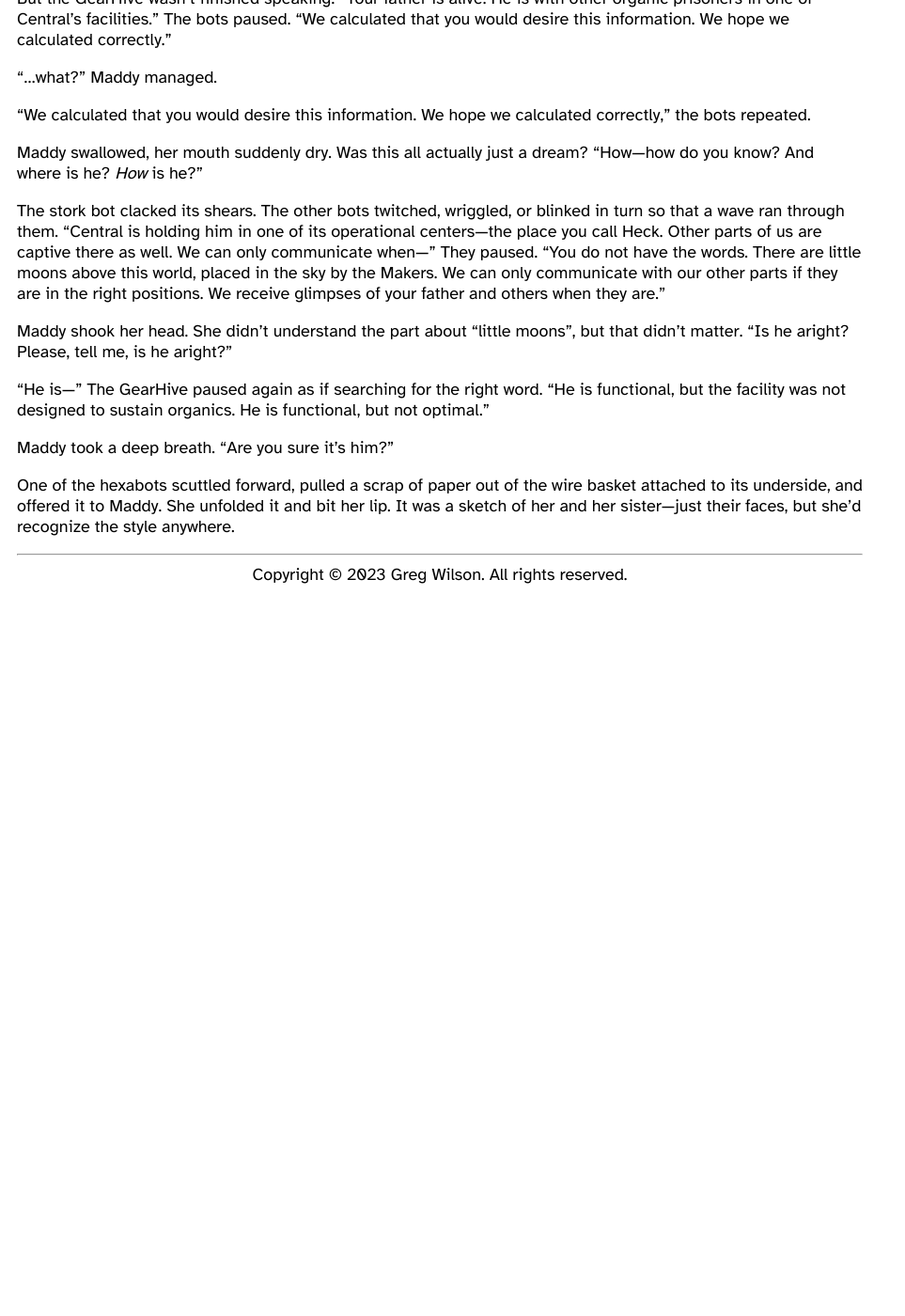
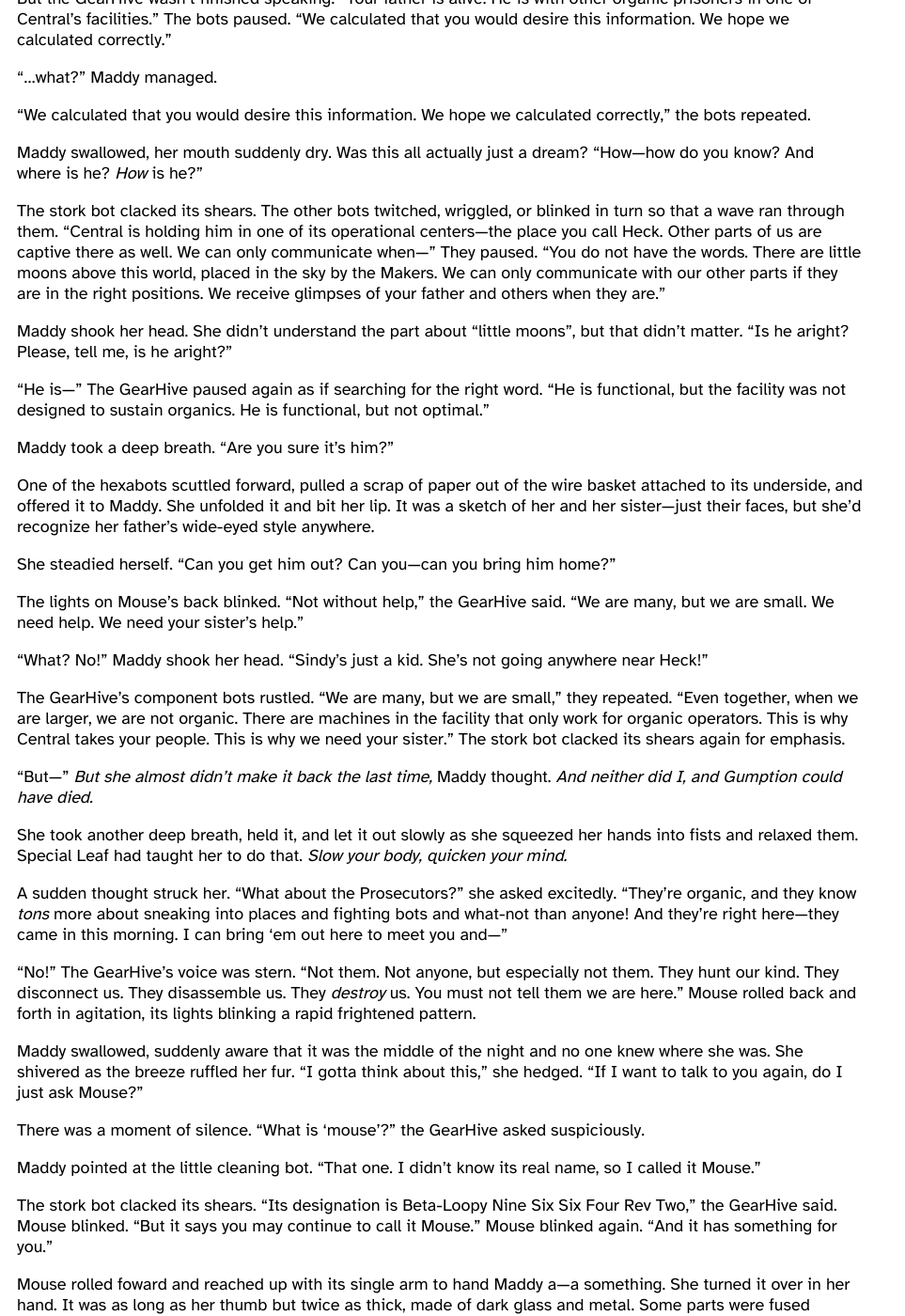
Before and after one commit to gvwilson/fiction, a Jekyll site: the page built from in-heck/index.md, in a window 1280 px wide and 1400 px high, scrolled down 12252 px. Shown: the whole window at 94% size, without its empty margins (0-963 px from the left). Built offline with Jekyll 4.4.1, drawn with Linux system fonts in a browser that asks for light colours; before the commit the page ends 12882 px from its top, so only the background shows below that; some of the changed text lies outside the part shown.

Commit message:
+674 words of In Heck

```diff
--- a/_data/status.csv
+++ b/_data/status.csv
@@ -18,6 +18,7 @@
 in-heck,2023-12-23,4981
 in-heck,2023-12-24,6122
 in-heck,2023-12-25,6653
+in-heck,2023-12-27,7339
 last-wolf,2023-09-01,41953
 leaderboard,2023-09-01,1094
 maddy-roo,2023-09-01,31709
--- a/bin/chapters.py
+++ b/bin/chapters.py
@@ -32,7 +32,7 @@
                 count = 0
 
             elif in_chapter:
-                count += len(line.split())
+                count += len(line.replace("—", " ").replace("…", " ").split())
 
             else:
                 pass
--- a/in-heck/index.md
+++ b/in-heck/index.md
@@ -1147,6 +1147,132 @@
 and offered it to Maddy.
 She unfolded it and bit her lip.
 It was a sketch of her and her sister—just their faces,
-but she'd recognize the style anywhere.
+but she'd recognize her father's wide-eyed style anywhere.
+
+She steadied herself.
+"Can you get him out?
+Can you—can you bring him home?"
+
+The lights on Mouse's back blinked.
+"Not without help," the GearHive said.
+"We are many, but we are small.
+We need help.
+We need your sister's help."
+
+"What? No!"
+Maddy shook her head.
+"Sindy's just a kid.
+She's not going anywhere near Heck!"
+
+The GearHive's component bots rustled.
+"We are many, but we are small," they repeated.
+"Even together, when we are larger, we are not organic.
+There are machines in the facility that only work for organic operators.
+This is why Central takes your people.
+This is why we need your sister."
+The stork bot clacked its shears again for emphasis.
+
+"But—"
+*But she almost didn't make it back the last time,*
+Maddy thought.
+*And neither did I, and Gumption could have died.*
+
+She took another deep breath,
+held it,
+and let it out slowly
+as she squeezed her hands into fists and relaxed them.
+Special Leaf had taught her to do that.
+*Slow your body, quicken your mind.*
+
+A sudden thought struck her.
+"What about the Prosecutors?" she asked excitedly.
+"They're organic,
+and they know *tons* more about sneaking into places and fighting bots and what-not than anyone!
+And they're right here—they came in this morning.
+I can bring 'em out here to meet you and—"
+
+"No!"
+The GearHive's voice was stern.
+"Not them.
+Not anyone,
+but especially not them.
+They hunt our kind.
+They disconnect us.
+They disassemble us.
+They *destroy* us.
+You must not tell them we are here."
+Mouse rolled back and forth in agitation,
+its lights blinking a rapid frightened pattern.
+
+Maddy swallowed,
+suddenly aware that it was the middle of the night
+and no one knew where she was.
+She shivered as the breeze ruffled her fur.
+"I gotta think about this," she hedged.
+"If I want to talk to you again,
+do I just ask Mouse?"
+
+There was a moment of silence.
+"What is 'mouse'?" the GearHive asked suspiciously.
+
+Maddy pointed at the little cleaning bot.
+"That one.
+I didn't know its real name, so I called it Mouse."
+
+The stork bot clacked its shears.
+"Its designation is Beta-Loopy Nine Six Six Four Rev Two,"
+the GearHive said.
+Mouse blinked.
+"But it says you may continue to call it Mouse."
+Mouse blinked again.
+"And it has something for you."
+
+Mouse rolled foward and reached up with its single arm
+to hand Maddy a—a something.
+She turned it over in her hand.
+It was as long as her thumb but twice as thick,
+made of dark glass and metal.
+Some parts were fused smoothly together,
+others looked like they had been welded on as afterthoughts,
+and the button on the end was protected by a cover plate.
+"What is it?"
+
+"It is a discombobulator," the GearHive said.
+
+Maddy gave the stork bot a look.
+"Seriously?
+That's just a thing in kids' stories."
+Which she still read, she didn't add.
+
+"Very well.
+It is a triphasic ee-em remodulator with enhanced wide-band refulgence."
+
+Maddy digested that.
+"So what does it discombobulate?"
+
+"It will hide you from Central, but only for a brief time.
+It should work four or five—"
+One of the hexabots wriggled its forelegs out of sync with the other bots.
+"Two or three times,"
+the GearHive amended.
+"After that,
+Central will learn the pattern and it will no longer be effective."
+
+Maddy hefted it,
+then slid it into a pocket in her dress.
+"Aright.
+I still got to think about it."
+
+"Think quickly,"
+the GearHive warned.
+"Central moves its prisoners from station to station.
+Your father is on the outskirts of Heck now,
+but only for a while.
+If he is relocated,
+we may not be able to reach him."
+
+Maddy nodded.
+"Come on," she said to Mouse.
+"I'll walk you home."
 
 </section>
```
Also changed, not shown: status.svg.
